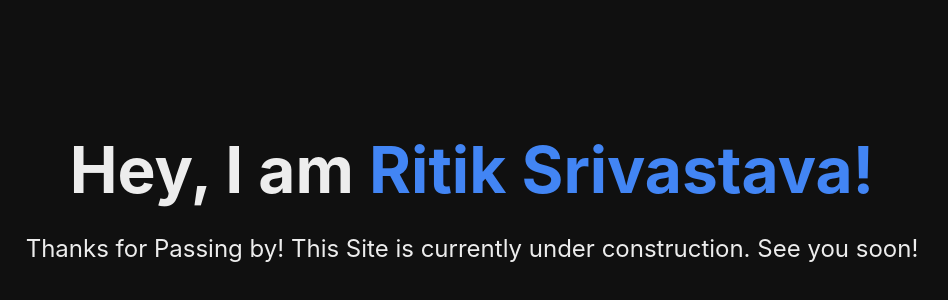
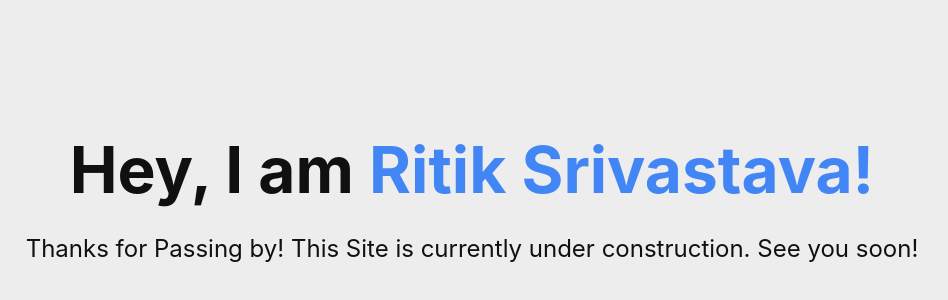
Before and after one commit to ritiksr25/Portfolio, a Next.js app: page / in a window 1280 px wide. Shown: the part 188-488 px from the top of the page, without its empty margins (168-1116 px from the left). Built offline with nearby package versions, Linux system fonts and the light colour scheme.

Commit message:
--update: theme invert

```diff
--- a/styles/globals.css
+++ b/styles/globals.css
@@ -4,8 +4,8 @@ body {
 	margin: 0;
 	font-family: -apple-system, BlinkMacSystemFont, Segoe UI, Roboto, Oxygen,
 		Ubuntu, Cantarell, Fira Sans, Droid Sans, Helvetica Neue, sans-serif;
-	background-color: #101010;
-	color: #ededed;
+	background-color: #EDEDED;
+	color: #101010;
 }
 
 a {
```
